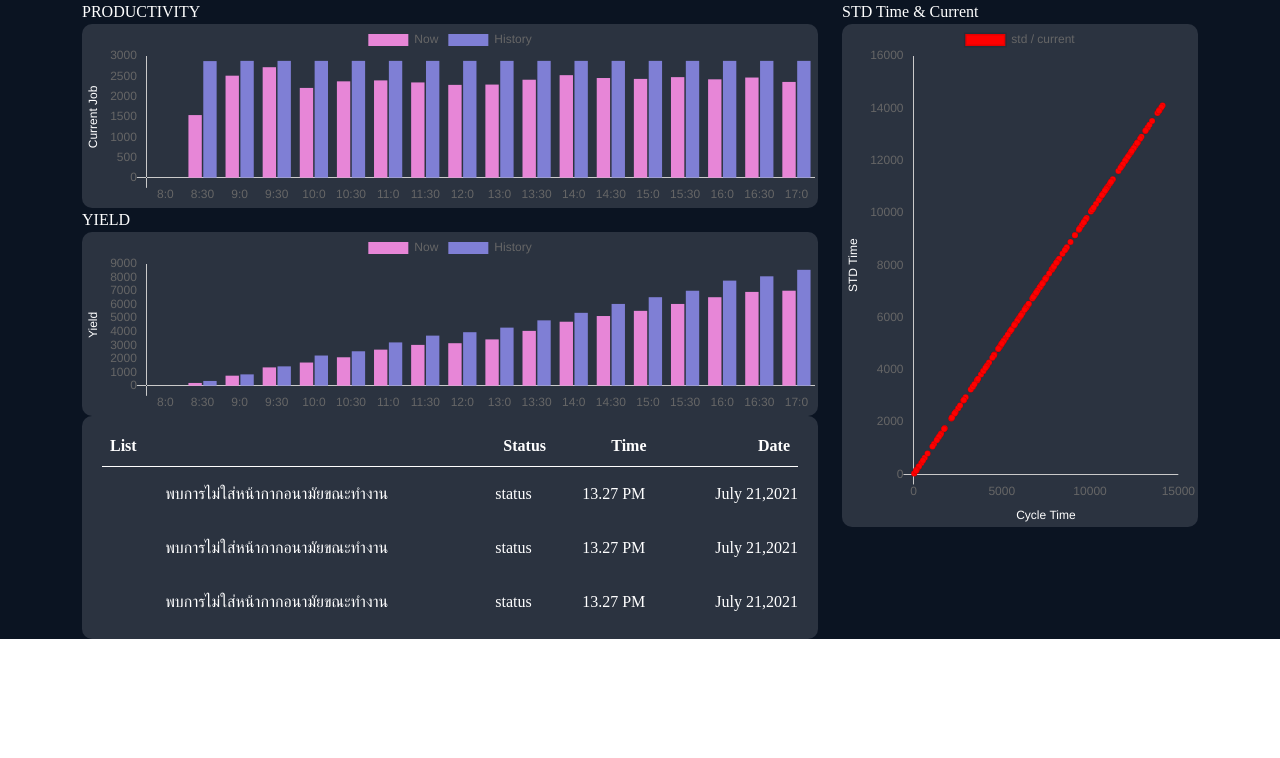
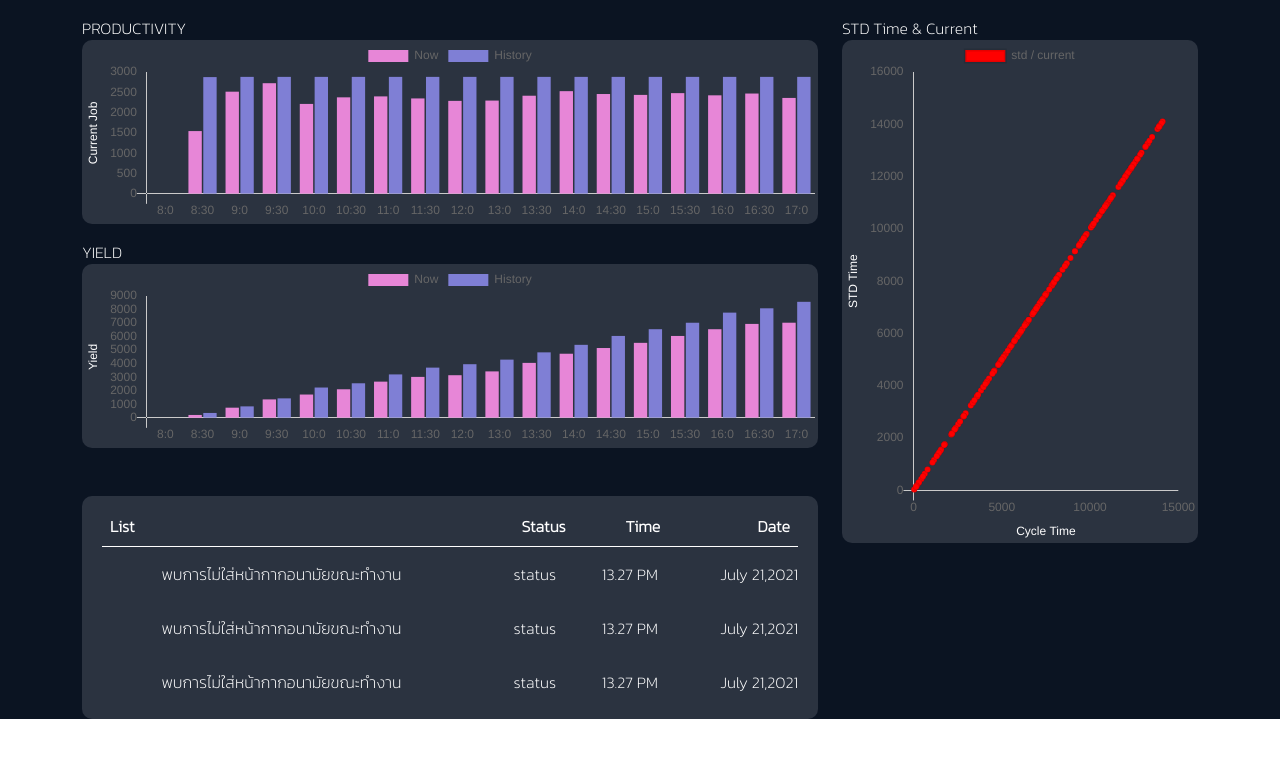
Before and after one commit to pawutj/true_startup_front, a React (Create React App) app: page / in a window 1280 px wide. Shown: the top 758 px of the page. Built offline with nearby package versions, Linux system fonts and the light colour scheme; the HTML template or start-up script is replaced by a standard one.

Commit message:
Fix font

```diff
--- a/public/index.html
+++ b/public/index.html
@@ -1,15 +1,16 @@
 <!DOCTYPE html>
 <html lang="en">
+
 <head>
   <meta charset="utf-8" />
   <link rel="icon" href="%PUBLIC_URL%/favicon.ico" />
   <meta name="viewport" content="width=device-width, initial-scale=1" />
   <meta name="theme-color" content="#000000" />
-    <meta
-      name="description"
-      content="Web site created using create-react-app"
-    />
+  <meta name="description" content="Web site created using create-react-app" />
   <link rel="apple-touch-icon" href="%PUBLIC_URL%/logo192.png" />
+  <link rel="preconnect" href="https://fonts.googleapis.com">
+  <link rel="preconnect" href="https://fonts.gstatic.com" crossorigin>
+  <link href="https://fonts.googleapis.com/css2?family=Kanit:wght@200&display=swap" rel="stylesheet">
   <!--
       manifest.json provides metadata used when your web app is installed on a
       user's mobile device or desktop. See https://developers.google.com/web/fundamentals/web-app-manifest/
@@ -26,6 +27,7 @@
     -->
   <title>React App</title>
 </head>
+
 <body>
   <noscript>You need to enable JavaScript to run this app.</noscript>
   <div id="root"></div>
@@ -40,4 +42,5 @@
       To create a production bundle, use `npm run build` or `yarn build`.
     -->
 </body>
+
 </html>
--- a/src/App.css
+++ b/src/App.css
@@ -1,5 +1,5 @@
 .App {
-  font-family: DM Sans;
+  font-family: "Kanit", sans-serif;
   font-style: normal;
   font-weight: lighter;
   text-align: center;
--- a/src/App.js
+++ b/src/App.js
@@ -15,15 +15,15 @@
       <div class="container">
         <div class="row">
           <div class="col-lg-8">
-            <p className="text-start text-white mb-0">PRODUCTIVITY</p>
+            <p className="text-start text-white mb-0 mt-3">PRODUCTIVITY</p>
             <div style={{ backgroundColor: "#2B3340", borderRadius: "10px" }}>
               <BarComponent />
             </div>
-            <p className="text-start text-white mb-0">YIELD</p>
+            <p className="text-start text-white mb-0 mt-3">YIELD</p>
             <div style={{ backgroundColor: "#2B3340", borderRadius: "10px" }}>
               <YieldComponent />
             </div>
-            <div>
+            <div className="mt-5">
               <StatusTable>
                 <TableRow
                   icon={""}
@@ -48,7 +48,7 @@
               </StatusTable>
             </div>
           </div>
-          <div class="col-lg-4">
+          <div class="col-lg-4 mt-3">
             <p className="text-start text-white mb-0">{`STD Time & Current`}</p>
             <div style={{ backgroundColor: "#2B3340", borderRadius: "10px" }}>
               <ScatterComponent />
```
Lines whose indentation alone changed are shown as unchanged.
